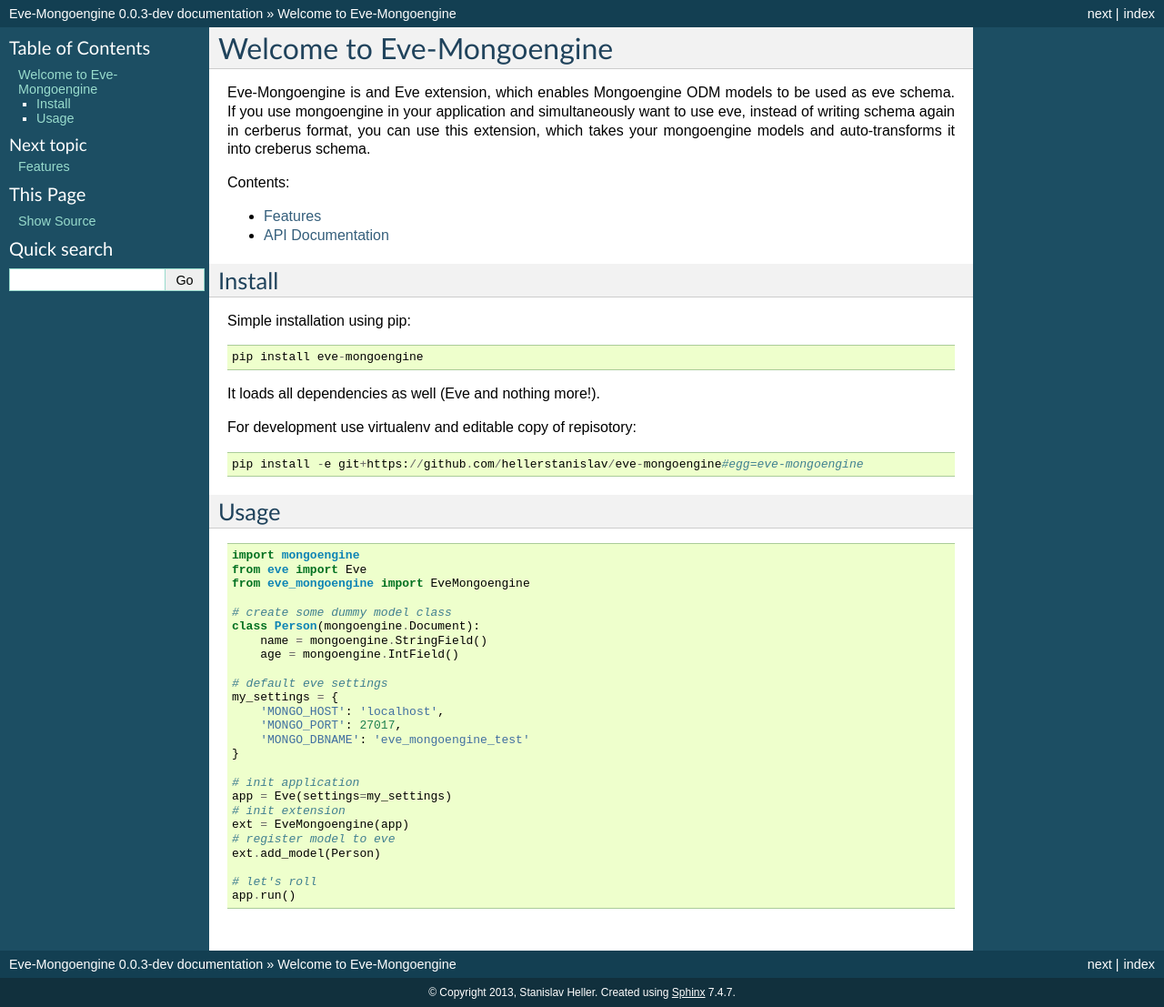
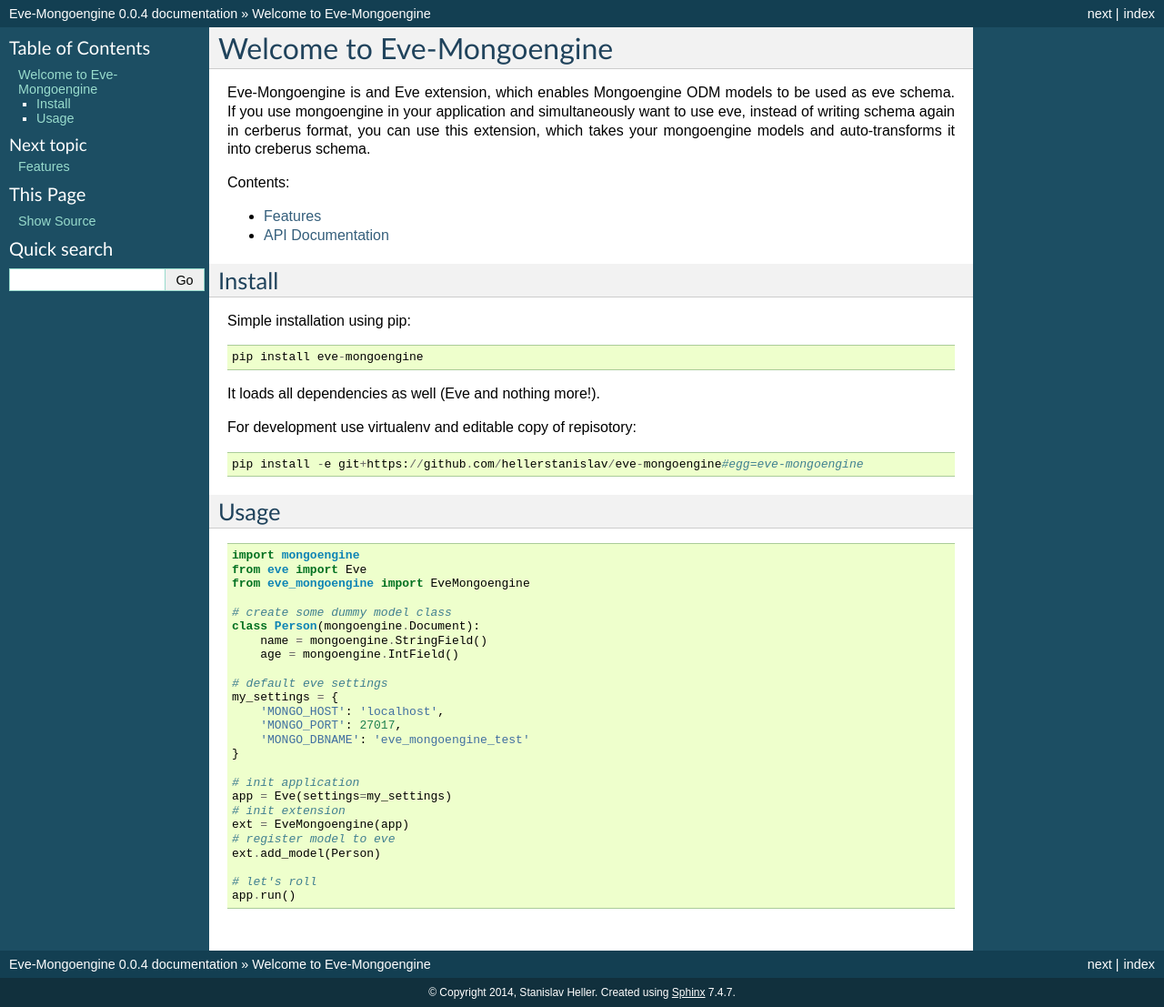
Before and after one commit to MongoEngine/eve-mongoengine, a Sphinx documentation site: the page built from docs/index.rst, in a window 1280 px wide. Shown: the whole page at 91% size. Built offline with Sphinx 7.4.7, drawn with Linux system fonts in a browser that asks for light colours.

Commit message:
Bump version 0.0.4

```diff
--- a/docs/conf.py
+++ b/docs/conf.py
@@ -44,16 +44,16 @@
 
 # General information about the project.
 project = u'Eve-Mongoengine'
-copyright = u'2013, Stanislav Heller'
+copyright = u'2014, Stanislav Heller'
 
 # The version info for the project you're documenting, acts as replacement for
 # |version| and |release|, also used in various other places throughout the
 # built documents.
 #
 # The short X.Y version.
-version = '0.0.3-dev'
+version = '0.0.4'
 # The full version, including alpha/beta/rc tags.
-release = '0.0.3-dev'
+release = '0.0.4'
 
 # The language for content autogenerated by Sphinx. Refer to documentation
 # for a list of supported languages.
--- a/eve_mongoengine/__init__.py
+++ b/eve_mongoengine/__init__.py
@@ -24,7 +24,7 @@
 from ._compat import itervalues, iteritems
 
 
-__version__ = "0.0.3"
+__version__ = "0.0.4"
 
 
 class EveMongoengine(object):
--- a/setup.py
+++ b/setup.py
@@ -4,7 +4,7 @@
 
 setup(
     name='Eve-Mongoengine',
-    version='0.0.3',
+    version='0.0.4',
     url='https://github.com/hellerstanislav/eve-mongoengine',
     author='Stanislav Heller',
     author_email='heller.stanislav@gmail.com',
```
Also changed, not shown: README.md (+1 -1 lines).
